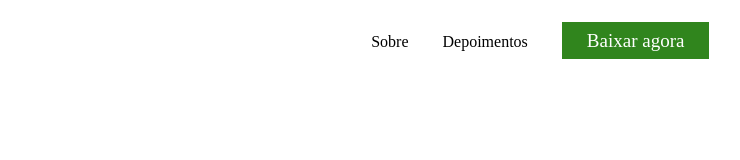
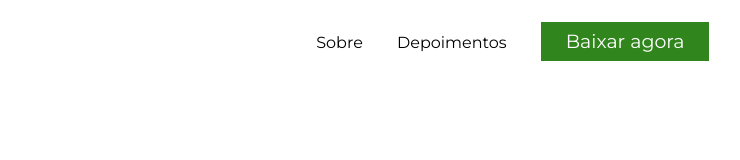
Before and after one commit to sabrinaaraujoo/Projeto_11, a plain HTML site: page index.html in a window 1280 px wide. Shown: the full height of the page, 370-1110 px from the left. Drawn offline with Linux system fonts and the light colour scheme.

Commit message:
links font-family

```diff
--- a/css/style.css
+++ b/css/style.css
@@ -2,6 +2,7 @@
     padding: 0;
     margin: 0;
     box-sizing: border-box;
+    font-family: 'Montserrat', sans-serif;
 }
 
 body{
--- a/index.html
+++ b/index.html
@@ -5,6 +5,9 @@
         <meta http-equiv="X-UA-Compatible" content="IE=edge">
         <meta name="viewport" content="width=device-width, initial-scale=1.0">
         <link rel="stylesheet" href="css/style.css">
+        <link rel="preconnect" href="https://fonts.googleapis.com">
+        <link rel="preconnect" href="https://fonts.gstatic.com" crossorigin>
+        <link href="https://fonts.googleapis.com/css2?family=Montserrat:wght@400;700&display=swap" rel="stylesheet">
         <title>Projeto 11</title>
     </head>
     <body>
```
